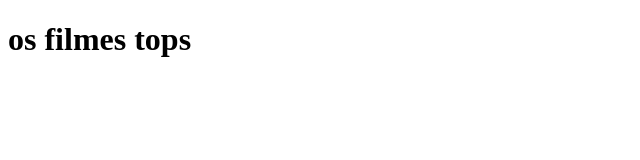
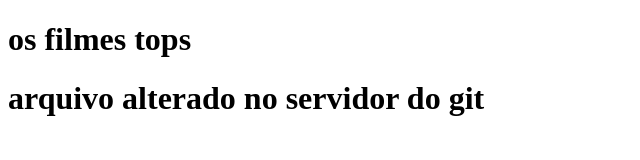
Before and after one commit to joaovgil/filmes, a plain HTML site: page index.html in a window 1280 px wide. Shown: the whole page, without its empty margins (0-640 px from the left). Drawn offline with Linux system fonts and the light colour scheme.

Commit message:
Update index.html

```diff
--- a/index.html
+++ b/index.html
@@ -4,5 +4,6 @@
     </head>
     <body>
         <h1>os filmes tops</h1>
+        <h1>arquivo alterado no servidor do git</h1>
     </body>
 </html>
```
